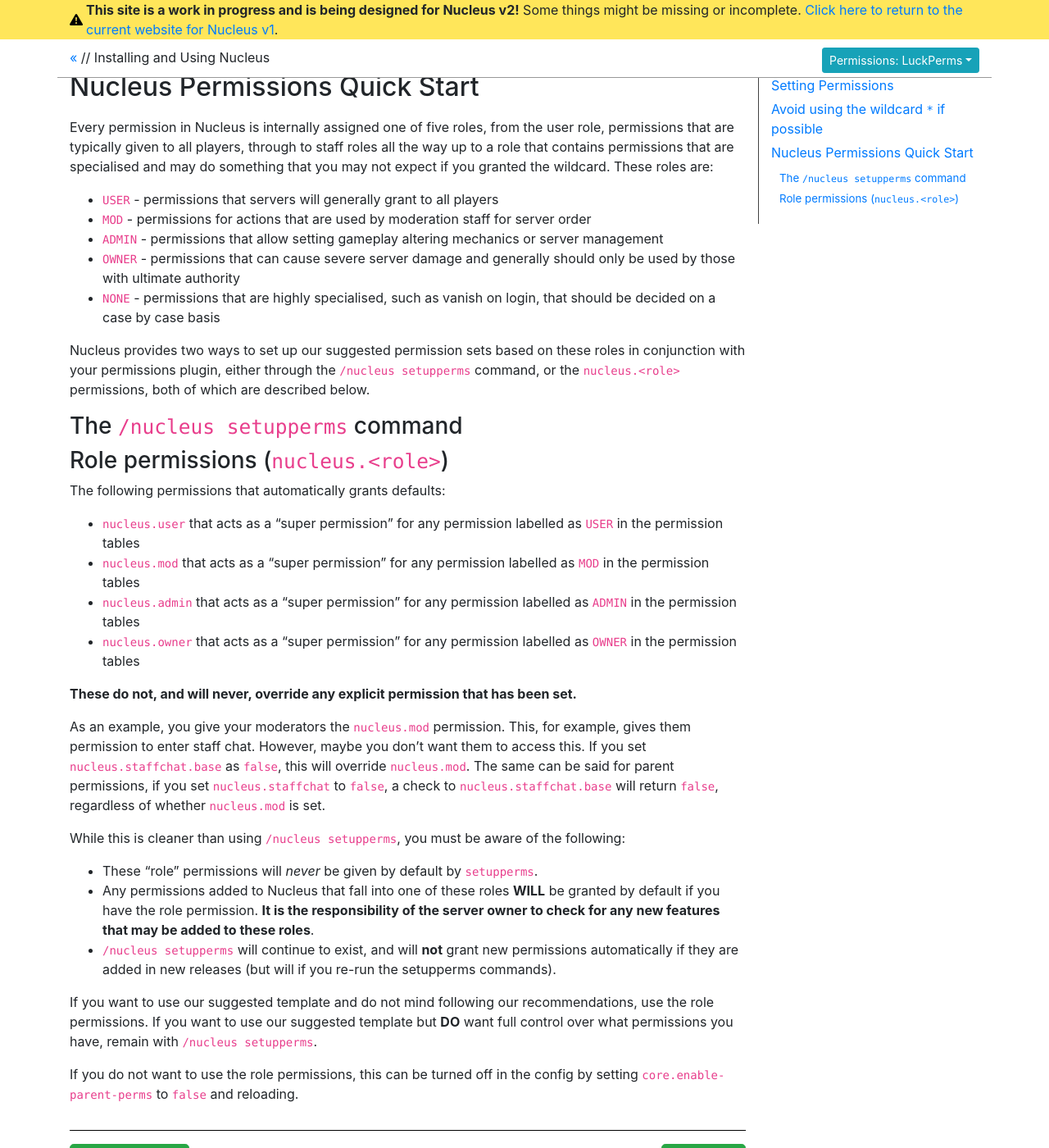
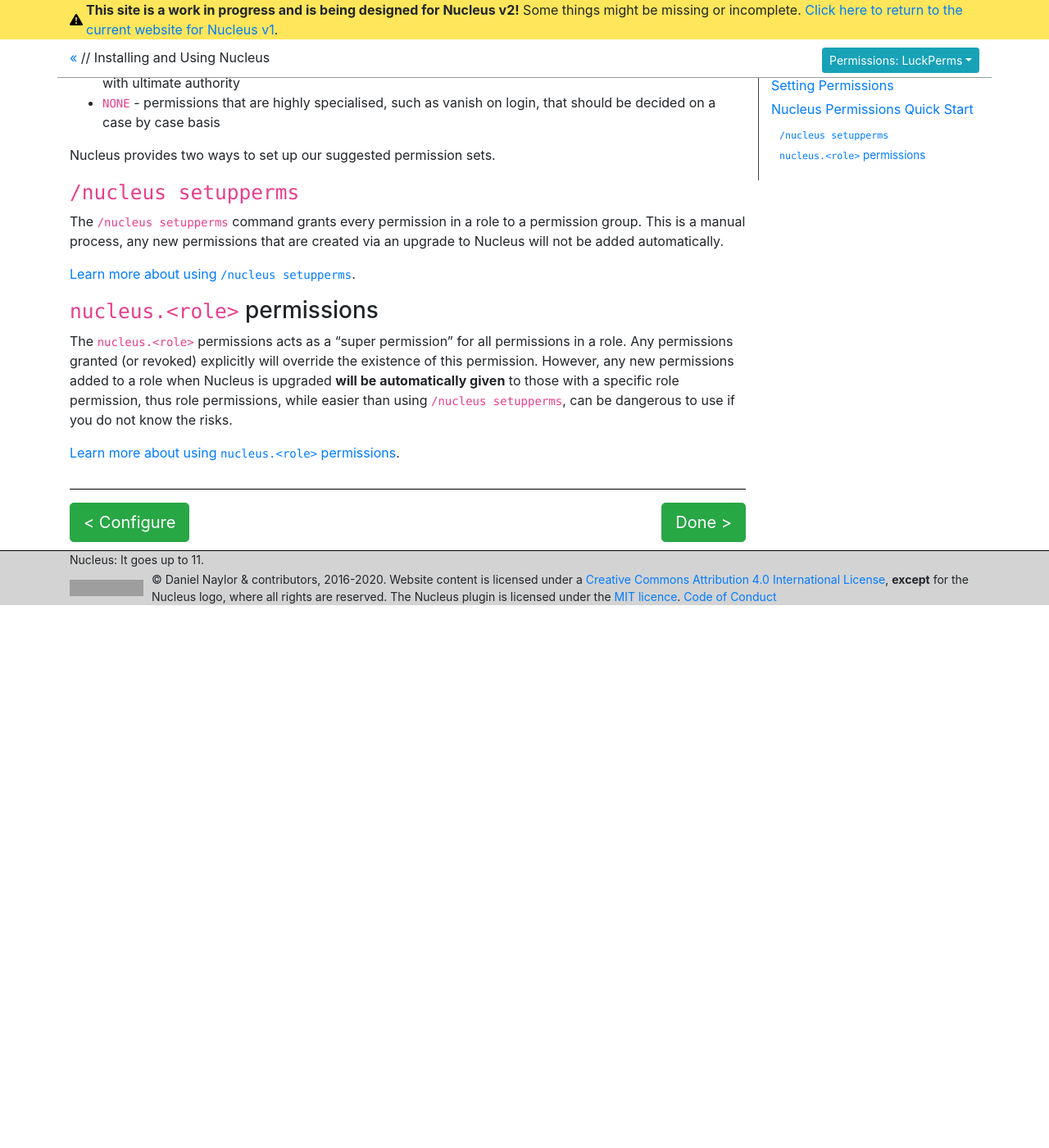
Before and after one commit to NucleusPowered/site-v2, a Jekyll site: the page built from docs/tutorial/first/permissions.md, in a window 1280 px wide and 1400 px high, scrolled down 984 px. Shown: the whole window at 82% size. Built offline with Jekyll 4.4.1, drawn with Linux system fonts in a browser that asks for light colours; after the commit the page ends 1722 px from its top, so only the background shows below that; some of the changed text lies outside the part shown; grey boxes are pictures that could not be loaded.

Commit message:
Update permission files

```diff
--- a/_data/blockdata.yml
+++ b/_data/blockdata.yml
@@ -26,8 +26,11 @@
       tagline: "Quick articles that resolve specific, common tasks"
       entries:
         - name: "Using /nucleus setupperms"
-          tagline: "Setting up Nucleus' recommended permissions automatically"
+          tagline: "One way to set up Nucleus' recommended permissions automatically"
           link: "howto/setupperms.html"
+        - name: "Using role permissions"
+          tagline: "Another way to set up Nucleus' recommended permissions automatically"
+          link: "howto/roleperms.html"
         - name: "Module Management"
           tagline: "Enabling and disabling modules"
           link: "howto/modules.html"
--- a/docs/tutorial/first/permissions.md
+++ b/docs/tutorial/first/permissions.md
@@ -21,20 +21,8 @@
 > Nucleus is **not** a permissions management plugin. To make use of permissions, you must install a separate permissions plugin. [Such plugins can be found on Ore, Sponge's plugin distribution platform.](https://ore.spongepowered.org)
 >
 > This documentation site provides sample permission management commands for some popular permissions plugins. The plugin that is displayed can be selected using the selector in the top right. We do not endorse any third party plugins.
-
-§
-
-## Avoid using the wildcard `*` if possible
-
-While the `*` permission is a temooting prospect, it does not work the same way as it did on Bukkit
-and Essentials. It will grant you everything, even things you may not be expecting, unlike on these
-legacy platforms. For example:
-
-* There is an AFK exemption permission, `nucleus.afk.exempt.toggle`, activated by `*`
-* `nucleus.connectionmessages.disable` - give yourself `*` and you won't be broadcasted to the server
-  when you join or leave
-
-[For more information on why `*` is a bad idea, click here.](../nowildcard.html)
+>
+> **Do not use the `*` wildcard**. Although Nucleus now tries to act normally if you use it, weird things can happen and it may break other plugins, such as GriefDefender. [For more information on why `*` is a bad idea, click here.](../../nowildcard.html)
 
 ## Nucleus Permissions Quick Start
 
@@ -49,33 +37,17 @@
 * `OWNER` - permissions that can cause severe server damage and generally should only be used by those with ultimate authority
 * `NONE`  - permissions that are highly specialised, such as vanish on login, that should be decided on a case by case basis
 
-Nucleus provides two ways to set up our suggested permission sets based on these roles in conjunction with your permissions plugin,
-either through the `/nucleus setupperms` command, or the `nucleus.<role>` permissions, both of which are described below.
+Nucleus provides two ways to set up our suggested permission sets.
 
-### The `/nucleus setupperms` command
+### `/nucleus setupperms`
 
+The `/nucleus setupperms` command grants every permission in a role to a permission group. This is a manual process, any new permissions that are created via an upgrade to Nucleus will not be added automatically.
 
+[Learn more about using `/nucleus setupperms`](../../howto/setupperms.html).
 
-### Role permissions (`nucleus.<role>`)
+### `nucleus.<role>` permissions
 
-The following permissions that automatically grants defaults:
+The `nucleus.<role>` permissions acts as a "super permission" for all permissions in a role. Any permissions granted (or revoked) explicitly will override the existence of this permission. However, any new permissions added to a role when Nucleus is upgraded **will be automatically given**
+to those with a specific role permission, thus role permissions, while easier than using `/nucleus setupperms`, can be dangerous to use if you do not know the risks.
 
-* `nucleus.user` that acts as a "super permission" for any permission labelled as `USER` in the permission tables
-* `nucleus.mod` that acts as a "super permission" for any permission labelled as `MOD` in the permission tables
-* `nucleus.admin` that acts as a "super permission" for any permission labelled as `ADMIN` in the permission tables
-* `nucleus.owner` that acts as a "super permission" for any permission labelled as `OWNER` in the permission tables
-
-**These do not, and will never, override any explicit permission that has been set.**
-
-As an example, you give your moderators the `nucleus.mod` permission. This, for example, gives them permission to enter staff chat. However, maybe you don't want them to access this. If you set `nucleus.staffchat.base` as `false`, this will override `nucleus.mod`. The same can be said for parent permissions, if you set `nucleus.staffchat` to `false`, a check to `nucleus.staffchat.base` will return `false`, regardless of whether `nucleus.mod` is set.
-
-While this is cleaner than using `/nucleus setupperms`, you must be aware of the following:
-
-* These "role" permissions will _never_ be given by default by `setupperms`.
-* Any permissions added to Nucleus that fall into one of these roles **WILL** be granted by default if you have the role permission. **It is the responsibility of the server owner to check for any new features that may be added to these roles**.
-* `/nucleus setupperms` will continue to exist, and will **not** grant new permissions automatically if they are added in new releases (but will if
- you re-run the setupperms commands).
-
-If you want to use our suggested template and do not mind following our recommendations, use the role permissions. If you want to use our suggested template but **DO** want full control over what permissions you have, remain with `/nucleus setupperms`.
-
-If you do not want to use the role permissions, this can be turned off in the config by setting `core.enable-parent-perms` to `false` and reloading.
+[Learn more about using `nucleus.<role>` permissions](../../howto/roleperms.html).
```
Also changed, not shown: docs/howto/roleperms.md (added, +35 -0 lines), docs/howto/setupperms.md (+5 -0 lines).
